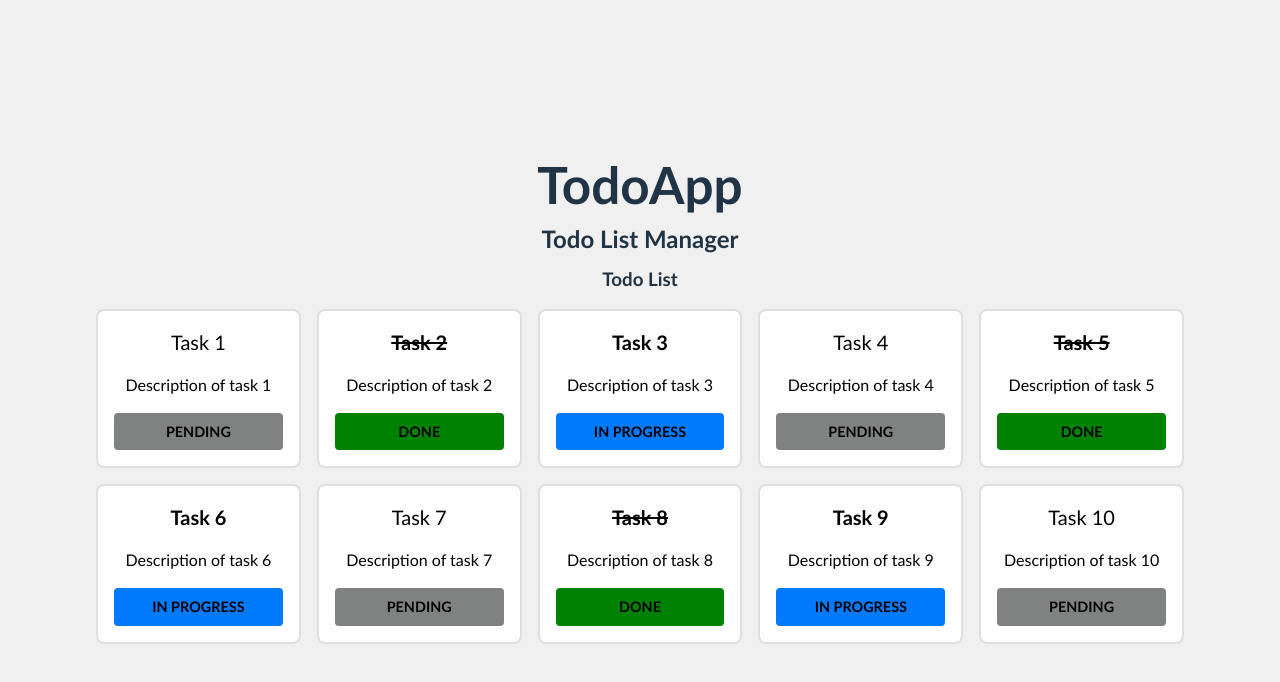
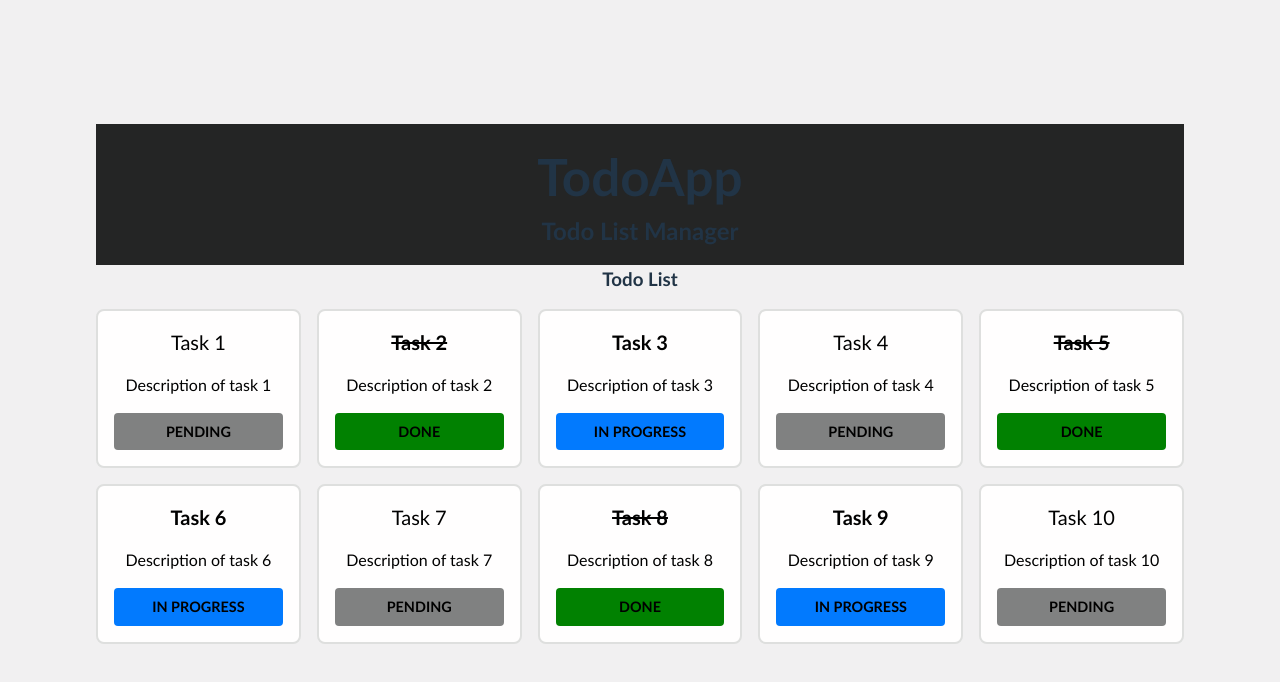
Before and after one commit to danimarce/09_react_todo-app_first-iteration, a React (Vite) app: page / in a window 1280 px wide. Shown: the top 682 px of the page. Built offline with nearby package versions, Linux system fonts and the light colour scheme.

Commit message:
feat: add HeaderWrapper component

```diff
--- a/src/components/App.css
+++ b/src/components/App.css
@@ -9,7 +9,7 @@ body {
   background-color: var(--bg-dark);
   display: flex;
   justify-content: center;
-  padding: 2rem;
+  padding: 0 2rem 2rem 2rem;
 }
 
 @media (prefers-color-scheme: light) {
--- a/src/components/App.jsx
+++ b/src/components/App.jsx
@@ -3,6 +3,7 @@ import { Subheader } from "./Subheader";
 import { ListHeader } from "./ListHeader";
 import { ItemsList } from "./ItemsList";
 import { ListContainer } from "./ListContainer";
+import { HeaderWrapper } from "./HeaderWrapper";
 import "./App.css";
 
 const itemsList = [
@@ -71,8 +72,10 @@ const itemsList = [
 const App = () => {
   return (
     <>
-      <Header />
-      <Subheader subtitle="Todo List Manager" />
+      <HeaderWrapper>
+        <Header />
+        <Subheader subtitle="Todo List Manager" />
+      </HeaderWrapper>
       <ListContainer>
         <ListHeader content="Todo List" />
         <ItemsList itemsList={itemsList} />
--- /dev/null
+++ b/src/components/HeaderWrapper.jsx
@@ -0,0 +1,5 @@
+import styles from "./HeaderWrapper.module.css";
+
+export const HeaderWrapper = ({ children }) => {
+  return <header className={styles["header__wrapper"]}>{children}</header>;
+};
--- /dev/null
+++ b/src/components/HeaderWrapper.module.css
@@ -0,0 +1,6 @@
+.header__wrapper {
+  position: sticky;
+  top: 0;
+  background-color: var(--bg-dark);
+  padding: 1.5rem 0 1rem 0;
+}
--- a/src/components/Subheader.module.css
+++ b/src/components/Subheader.module.css
@@ -1,6 +1,5 @@
 .heading__subtitle {
   color: var(--text-light);
-  margin-bottom: 0.5rem;
   text-align: center;
 }
 
```
